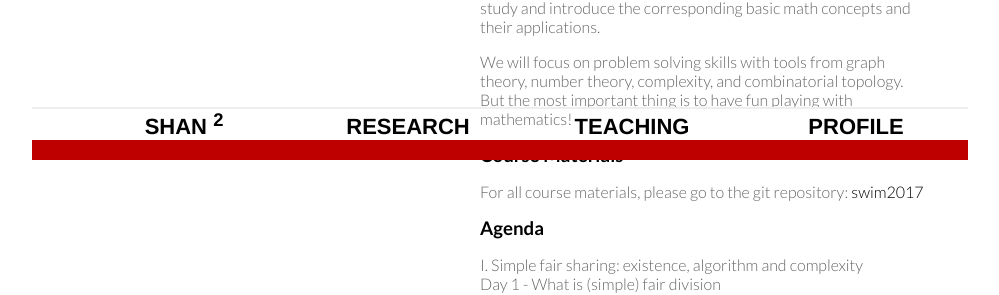
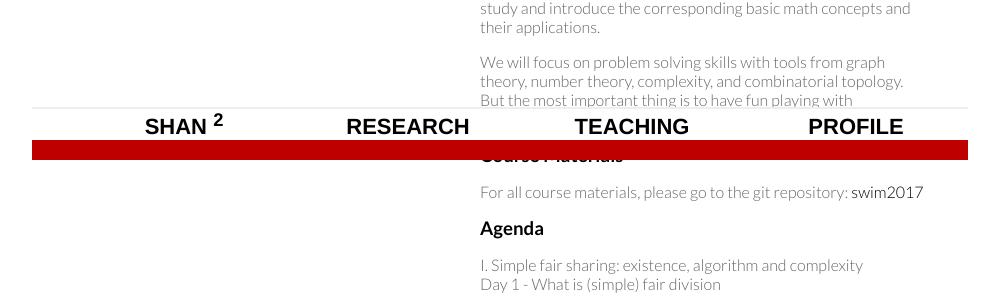
Before and after one commit to sshanshans/sshanshans.github.io, a Jekyll site: the page built from swim.md, in a window 1280 px wide. Shown: the part 740-1035 px from the top of the page, without its empty margins (160-1159 px from the left). Built offline with Jekyll 4.4.1, drawn with Linux system fonts in a browser that asks for light colours.

Commit message:
nav background

```diff
--- a/css/main.css
+++ b/css/main.css
@@ -18,11 +18,13 @@ nav ul, footer ul {
     bottom: 0;
     width: 70%;
     text-align: center;
+    background: rgba(255,255,255,1);
     display: table
 }
 nav ul li, footer ul li {
     display: table-cell;
-    width: 17.5%
+    width: 17.5%;
+    background: rgba(255,255,255,1)
 }
 
 a {
@@ -109,6 +111,7 @@ img {
     float:none;
     position:static;
     width:auto;
+    background: rgba(255,255,255,1);
   }
 
   section {
```
